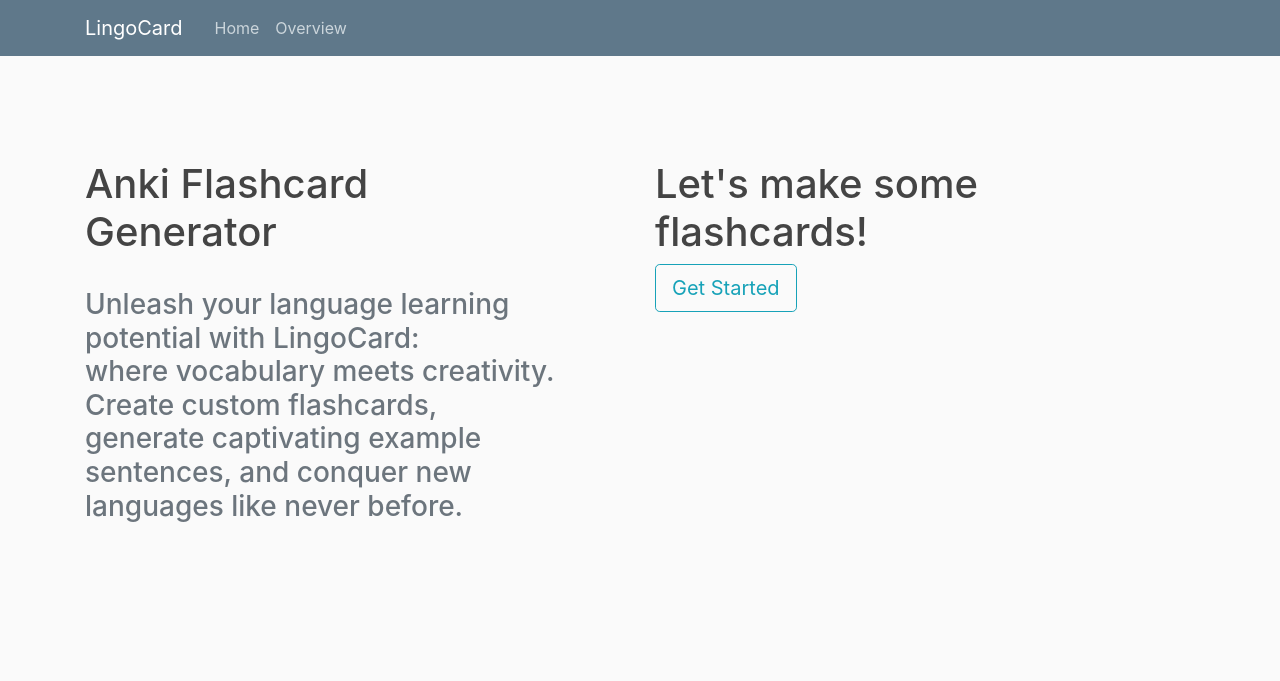
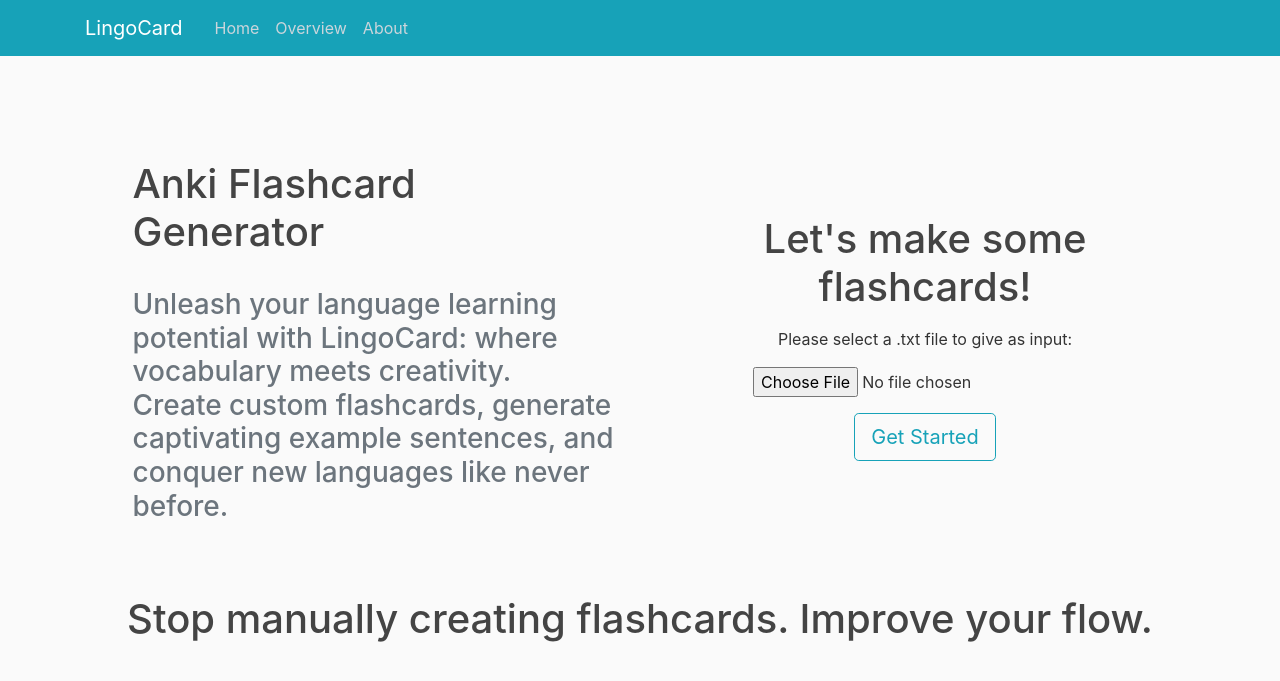
Before and after one commit to AntonioLupu/ankiFlashcardsGenerator, a Django app: page / in a window 1280 px wide. Shown: the top 681 px of the page. Run offline with Django 4.2, Linux system fonts and the light colour scheme; some libraries are stand-ins or nearby versions.

Commit message:
Changed some css and some paragraphs of text
Made changes to the html and css of the pages

```diff
--- a/flashcards/static/flashcards/main.css
+++ b/flashcards/static/flashcards/main.css
@@ -35,6 +35,6 @@ ul {
     margin-bottom: 20px;
 }
 
-.homepage-container{
+.homepage-container {
     margin-top: 10rem;
 }
--- a/flashcards/templates/flashcards/base.html
+++ b/flashcards/templates/flashcards/base.html
@@ -15,7 +15,7 @@
 </head>
 <body>
     <header class="site-header">
-        <nav class="navbar navbar-expand-md navbar-dark bg-steel fixed-top">
+        <nav class="navbar navbar-expand-md bg-info navbar-dark fixed-top">
           <div class="container">
             <a class="navbar-brand mr-4" href="{% url 'landing-page' %}">LingoCard</a>
             <button class="navbar-toggler" type="button" data-toggle="collapse" data-target="#navbarToggle" aria-controls="navbarToggle" aria-expanded="false" aria-label="Toggle navigation">
@@ -25,6 +25,7 @@
               <div class="navbar-nav mr-auto">
                 <a class="nav-item nav-link" href="{% url 'landing-page' %}">Home</a>
                 <a class="nav-item nav-link" href="{% url 'overview-page' %}">Overview</a>
+                <a class="nav-item nav-link" href="{% url 'overview-page' %}">About</a>
               </div>
             </div>
           </div>
--- a/flashcards/templates/flashcards/home.html
+++ b/flashcards/templates/flashcards/home.html
@@ -1,14 +1,23 @@
 {% extends "flashcards/base.html" %}
 {% block content %}
-<div class="row">
-    <div class="col-md-6 ">
+<div class="row align-items-center justify-content-center pb-3">
+    <div class="col-md-6">
         <h1>Anki Flashcard <br> Generator</h1>
         <br>
-        <h3 class="text-muted">Unleash your language learning <br>potential with LingoCard: <br>where vocabulary meets creativity.<br>Create custom flashcards,<br>generate captivating example<br>sentences, and conquer new <br>languages like never before.</h3>
+        <h3 class="text-muted">Unleash your language learning potential with LingoCard: where vocabulary meets creativity. <br>Create custom flashcards, generate captivating example sentences, and conquer new languages like never before.</h3>
     </div>
-    <div class="col-md-5">
-        <h1>Let's make some flashcards!</h1>
-        <a href="#"><button type="button" class="btn btn-outline-info btn-lg">Get Started</button></a>
+    <div class="col-md-5 text-center">
+        <div class="mb-3">
+            <h1>Let's make some flashcards!</h1>
+        </div>
+        <div class="mb-3">
+            <p>Please select a .txt file to give as input:</p>
+            <input type="file" name="" id="">
+        </div>
+        <div class="mb-3">
+            <a href="#"><button type="button" class="btn btn-outline-info btn-lg">Get Started</button></a>
+        </div>
     </div>
 </div>
+<h1 class="pt-5 homepage-quote text-center">Stop manually creating flashcards. Improve your flow.</h1>
 {% endblock content %}
```
